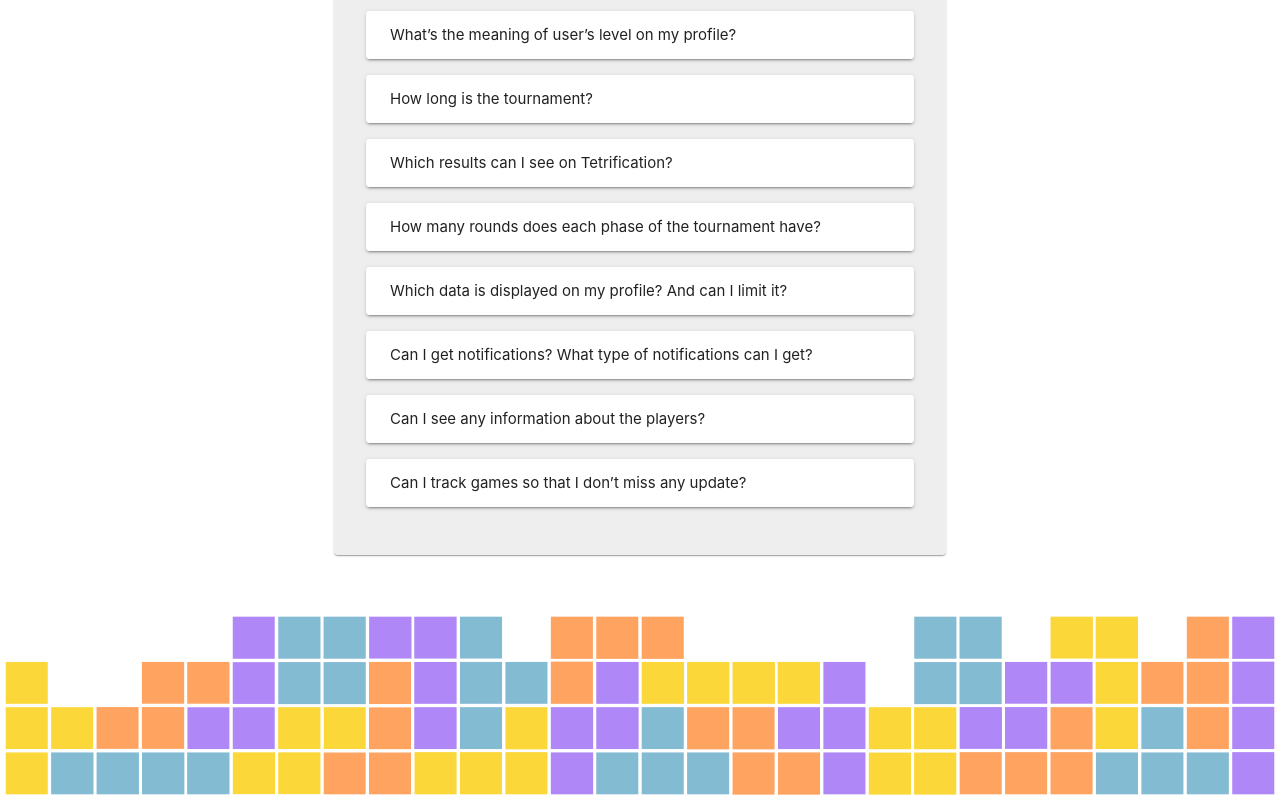
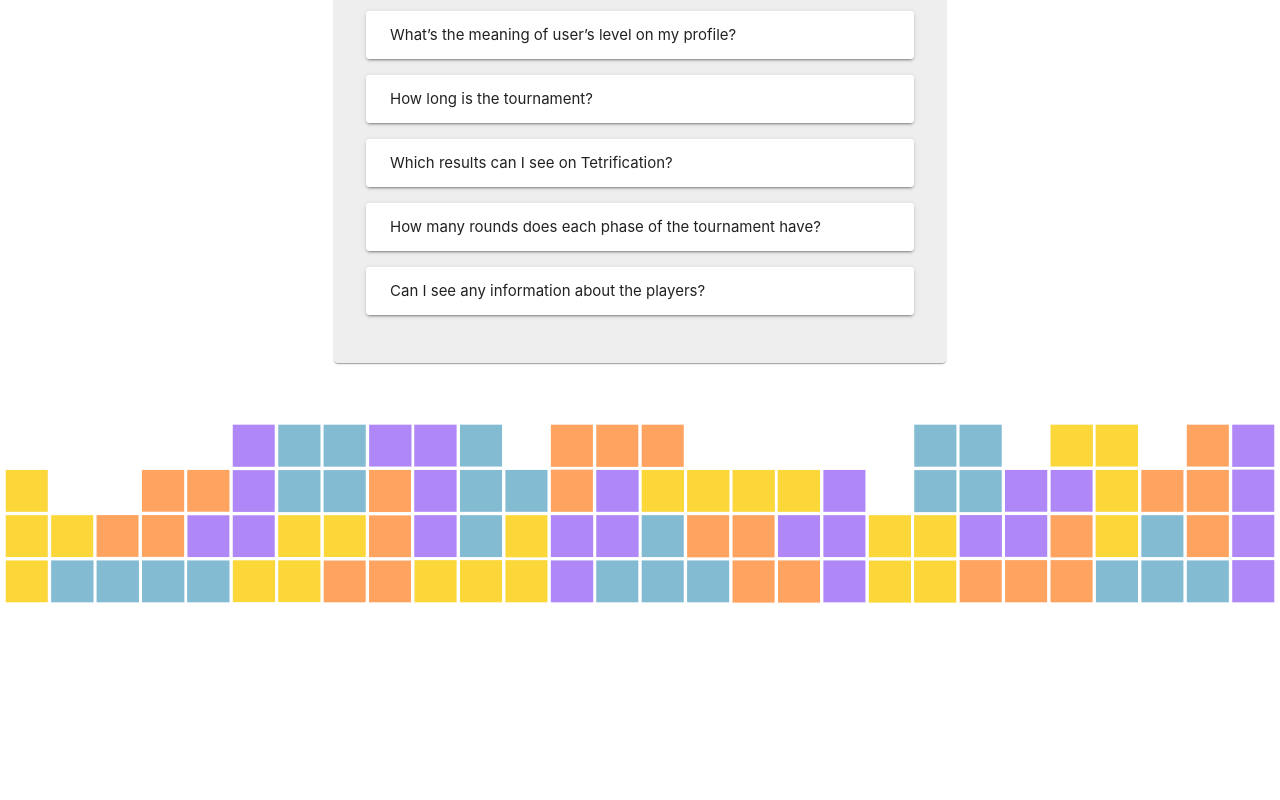
Before and after one commit to miguelamoreira/tetrification, a Vue app in the folder tetrification/: page / in a window 1280 px wide. Shown: the part 3675-4475 px from the top of the page. After the commit the page ends 4283 px from the top, so only its background shows below. Built offline with nearby package versions, Linux system fonts and the light colour scheme; what fetch-mock would draw is missing.

Commit message:
fix landing page, gameview

```diff
--- a/tetrification/src/stores/faq.js
+++ b/tetrification/src/stores/faq.js
@@ -21,27 +21,15 @@ export const useFAQStore = defineStore("faq", {
         },
         {
             question: 'Which results can I see on Tetrification?',
-            answer: 'You can see the results of past matches and of live matches. All these matches belong to the top-16 of the 48-seed tournament. On the Leaderboard section, you can see the rankings of the qualifying round, round 0, round 1 and top-16.'
+            answer: 'You can see the results of past matches and of live matches. All these matches belong to the top-8.'
         },
         {
             question: 'How many rounds does each phase of the tournament have?',
             answer: 'The Qualifying Round, as the name suggests, only has one round to determine which players will participate in which following tournament. The 48-seed Gold Tournament has four rounds - round 0, round 1, top-16 and top-8. The 32-seed Silver Tournament has three rounds – round 0, round 1, top-8.'
         },
         {
-            question: 'Which data is displayed on my profile? And can I limit it?',
-            answer: 'You can set your profile settings to public or private. If you set your profile to public, other users will be able to see your avatar, username, nationality, age, favorite player, the number of points you currently have, your user level and your position on the users’ leaderboard. If you set your profile to private, other users won’t be able to see the entirely of your profile and will get a warning that your profile was set to private.'
-        },
-        {
-            question: 'Can I get notifications? What type of notifications can I get?',
-            answer: 'You can choose to get 4 different kinds of notifications: notifications about the end of a game that you are tracking, notifications with the result of an enquiry that you may have answered, notifications with points that you may have gain and notifications about an upgrade of your user level.'
-        },
-        {
             question: 'Can I see any information about the players?',
             answer: 'Yes! Each player participating on the tournament has their own profile page. This page contains information such as their player’s name, their real name, a brief description, their age, their location/nationality, their game style, and their personal best record. Besides this info, there’s a list with every match that they are associated with.'
-        },
-        {
-            question: 'Can I track games so that I don’t miss any update?',
-            answer: 'Yes! You can track games and they will be displayed on a section on your profile page. Depending on your notifications settings, you will receive information relative to the end of a tracked game or the result of an enquiry about a game.'
         }
       ],
   }),
--- a/tetrification/src/views/GameView.vue
+++ b/tetrification/src/views/GameView.vue
@@ -304,8 +304,8 @@ methods: {
     const maxPoints = Math.max(pointsPlayer1, pointsPlayer2);
     const minPoints = Math.min(pointsPlayer1, pointsPlayer2);
 
-    const heightPercentagePlayer2 = (minPoints / maxPoints) * 100;
-    const heightPercentagePlayer1 = 100 - heightPercentagePlayer2;
+    const heightPercentagePlayer1 = (minPoints / maxPoints) * 100;
+    const heightPercentagePlayer2 = 100 - heightPercentagePlayer1;
 
     return {
       player1: heightPercentagePlayer1 + '%',
```
